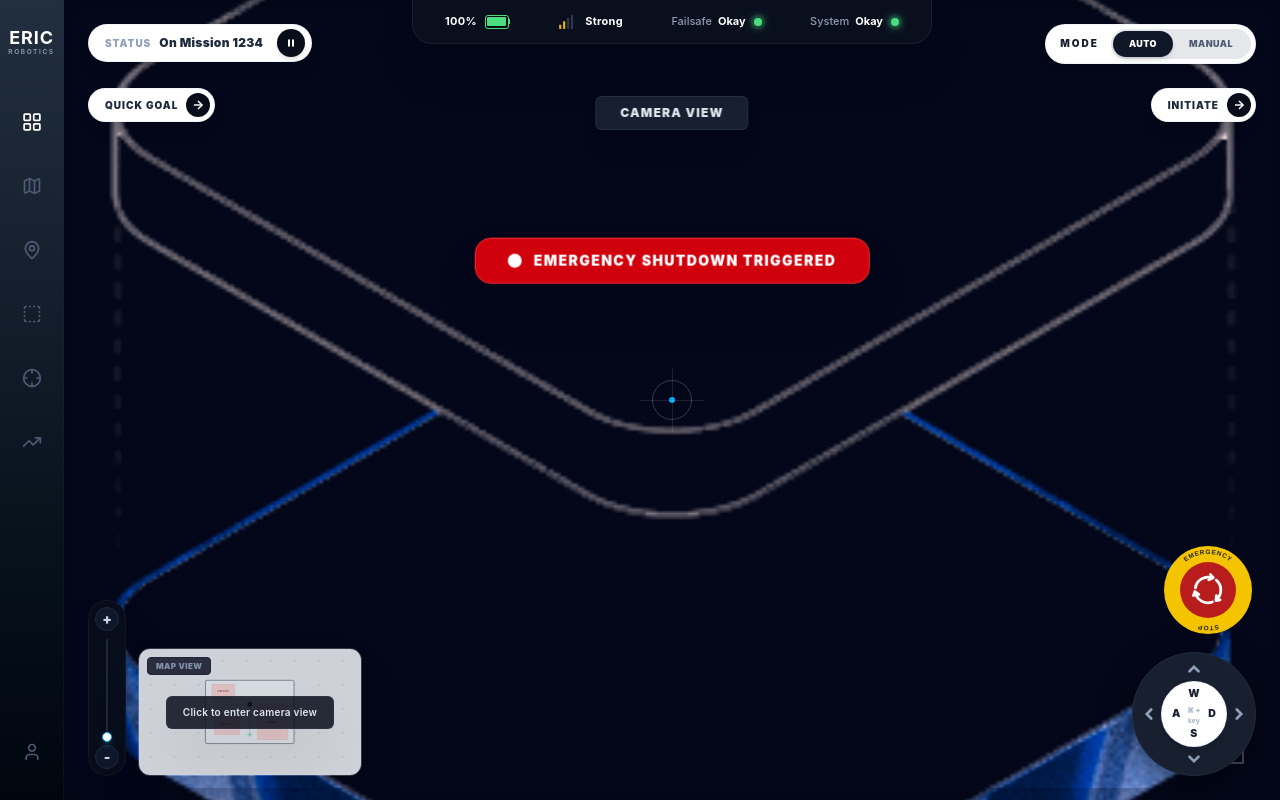
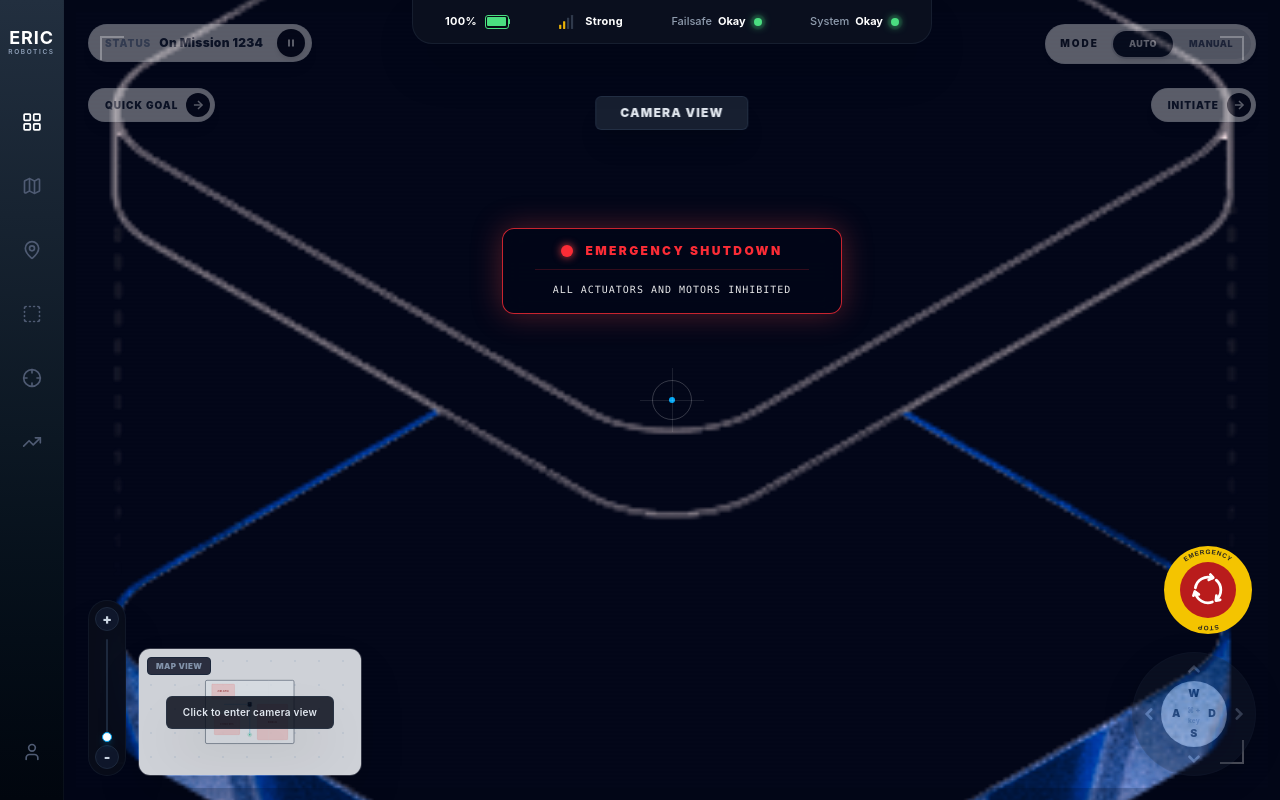
Before and after one commit to renolddickson/FSD_Assignment, a React (Vite) app: page / in a window 1280 px wide. Both pictures are taken after a click on the button "EMERGENCY STOP". Built offline with nearby package versions, Linux system fonts and the light colour scheme.

Commit message:
feat: implement interactive DpadController, MainViewport, QuickActions, and Topbar components for robotic system control

```diff
--- a/src/components/DpadController.tsx
+++ b/src/components/DpadController.tsx
@@ -2,9 +2,10 @@ import { useEffect, useState } from "react";
 
 interface DpadControllerProps {
   onDirectionChange?: (direction: string | null) => void;
+  disabled?: boolean;
 }
 
-export const DpadController = ({ onDirectionChange }: DpadControllerProps) => {
+export const DpadController = ({ onDirectionChange, disabled }: DpadControllerProps) => {
   const [activeKeys, setActiveKeys] = useState<{ [key: string]: boolean }>({
     w: false,
     a: false,
@@ -13,6 +14,12 @@ export const DpadController = ({ onDirectionChange }: DpadControllerProps) => {
   });
 
   useEffect(() => {
+    if (disabled) {
+      setActiveKeys({ w: false, a: false, s: false, d: false });
+      if (onDirectionChange) onDirectionChange(null);
+      return;
+    }
+
     const handleKeyDown = (e: KeyboardEvent) => {
       const key = e.key.toLowerCase();
       if (["w", "a", "s", "d"].includes(key)) {
@@ -50,25 +57,30 @@ export const DpadController = ({ onDirectionChange }: DpadControllerProps) => {
       window.removeEventListener("keydown", handleKeyDown);
       window.removeEventListener("keyup", handleKeyUp);
     };
-  }, [onDirectionChange]);
+  }, [onDirectionChange, disabled]);
 
   const handleMouseDown = (key: string) => {
+    if (disabled) return;
     setActiveKeys((prev) => ({ ...prev, [key]: true }));
     if (onDirectionChange) onDirectionChange(key);
   };
 
   const handleMouseUp = (key: string) => {
+    if (disabled) return;
     setActiveKeys((prev) => ({ ...prev, [key]: false }));
     if (onDirectionChange) onDirectionChange(null);
   };
 
   return (
-    <div className="absolute right-6 bottom-6 select-none z-30 flex items-center justify-center">
+    <div className={`absolute right-6 bottom-6 select-none z-30 flex items-center justify-center transition-all duration-300 ${
+      disabled ? "opacity-35 pointer-events-none cursor-not-allowed" : ""
+    }`}>
       {/* Outer Dark Circular Steer Dial */}
       <div className="relative w-[124px] h-[124px] bg-[#182030] rounded-full shadow-[0_8px_30px_rgb(0,0,0,0.5)] flex items-center justify-center border border-slate-700/30">
 
         {/* Clickable Outer Top Chevron segment */}
         <button
+          disabled={disabled}
           onMouseDown={() => handleMouseDown("w")}
           onMouseUp={() => handleMouseUp("w")}
           onMouseLeave={() => handleMouseUp("w")}
@@ -86,6 +98,7 @@ export const DpadController = ({ onDirectionChange }: DpadControllerProps) => {
 
         {/* Clickable Outer Bottom Chevron segment */}
         <button
+          disabled={disabled}
           onMouseDown={() => handleMouseDown("s")}
           onMouseUp={() => handleMouseUp("s")}
           onMouseLeave={() => handleMouseUp("s")}
@@ -103,6 +116,7 @@ export const DpadController = ({ onDirectionChange }: DpadControllerProps) => {
 
         {/* Clickable Outer Left Chevron segment */}
         <button
+          disabled={disabled}
           onMouseDown={() => handleMouseDown("a")}
           onMouseUp={() => handleMouseUp("a")}
           onMouseLeave={() => handleMouseUp("a")}
@@ -120,6 +134,7 @@ export const DpadController = ({ onDirectionChange }: DpadControllerProps) => {
 
         {/* Clickable Outer Right Chevron segment */}
         <button
+          disabled={disabled}
           onMouseDown={() => handleMouseDown("d")}
           onMouseUp={() => handleMouseUp("d")}
           onMouseLeave={() => handleMouseUp("d")}
--- a/src/components/MainViewport.tsx
+++ b/src/components/MainViewport.tsx
@@ -63,13 +63,19 @@ export const MainViewport = () => {
 
               {/* Emergency Stopped Overlay banner */}
               {isEmergencyStopped && (
-                <div className="absolute top-1/3 left-1/2 -translate-x-1/2 -translate-y-1/2 px-8 py-3 bg-red-600/90 backdrop-blur-md border border-red-500 rounded-2xl animate-bounce shadow-2xl flex items-center gap-3">
-                  <span className="relative flex h-3.5 w-3.5">
-                    <span className="animate-ping absolute inline-flex h-full w-full rounded-full bg-white opacity-75"></span>
-                    <span className="relative inline-flex rounded-full h-3.5 w-3.5 bg-white"></span>
-                  </span>
-                  <span className="text-white text-sm font-black tracking-widest uppercase">
-                    EMERGENCY SHUTDOWN TRIGGERED
+                <div className="absolute top-1/3 left-1/2 -translate-x-1/2 -translate-y-1/2 px-8 py-4 bg-slate-950/85 backdrop-blur-md border border-red-500/80 rounded-xl shadow-[0_0_30px_rgba(239,68,68,0.35)] flex flex-col items-center gap-2 select-none min-w-[340px]">
+                  <div className="flex items-center gap-3">
+                    <span className="relative flex h-3 w-3">
+                      <span className="animate-ping absolute inline-flex h-full w-full rounded-full bg-red-500 opacity-75"></span>
+                      <span className="relative inline-flex rounded-full h-3 w-3 bg-red-500 shadow-[0_0_8px_#EF4444]"></span>
+                    </span>
+                    <span className="text-red-500 text-xs font-black tracking-[0.2em] uppercase leading-none">
+                      EMERGENCY SHUTDOWN
+                    </span>
+                  </div>
+                  <div className="w-full h-[1px] bg-red-500/20 my-1" />
+                  <span className="text-white text-[10px] font-mono tracking-widest uppercase opacity-90 text-center">
+                    ALL ACTUATORS AND MOTORS INHIBITED
                   </span>
                 </div>
               )}
@@ -192,6 +198,7 @@ export const MainViewport = () => {
         onModeChange={setMode}
         isMissionPaused={isMissionPaused}
         onPauseToggle={() => setIsMissionPaused((prev) => !prev)}
+        disabled={isEmergencyStopped}
       />
 
       {/* 1.5. Pressed Top Telemetry Panel */}
@@ -206,6 +213,7 @@ export const MainViewport = () => {
       <QuickActions
         onQuickGoal={() => alert("Quick Goal trigger activated")}
         onInitiate={() => alert("Initiate procedure activated")}
+        disabled={isEmergencyStopped}
       />
 
       {/* 4. Active Background Layer */}
@@ -224,7 +232,10 @@ export const MainViewport = () => {
       <EmergencyStop onStop={handleEmergencyStop} isTriggered={isEmergencyStopped} />
 
       {/* 7. Directional Dpad Steer Panel */}
-      <DpadController onDirectionChange={setActiveDirection} />
+      <DpadController
+        onDirectionChange={setActiveDirection}
+        disabled={mode === "auto" || isEmergencyStopped}
+      />
     </main>
   );
 };
--- a/src/components/QuickActions.tsx
+++ b/src/components/QuickActions.tsx
@@ -1,15 +1,21 @@
 interface QuickActionsProps {
   onQuickGoal: () => void;
   onInitiate: () => void;
+  disabled?: boolean;
 }
 
-export const QuickActions = ({ onQuickGoal, onInitiate }: QuickActionsProps) => {
+export const QuickActions = ({ onQuickGoal, onInitiate, disabled }: QuickActionsProps) => {
   return (
-    <div className="absolute top-[88px] left-6 right-6 flex items-center justify-between z-30 pointer-events-none select-none">
+    <div className={`absolute top-[88px] left-6 right-6 flex items-center justify-between z-30 pointer-events-none select-none transition-all duration-300 ${
+      disabled ? "opacity-35" : ""
+    }`}>
       {/* Left Quick Goal */}
       <button
         onClick={onQuickGoal}
-        className="pointer-events-auto flex items-center gap-2 p-1 bg-white border border-slate-200/50 rounded-full shadow-lg pl-4 pr-1 hover:shadow-xl active:scale-98 transition-all group cursor-pointer"
+        disabled={disabled}
+        className={`pointer-events-auto flex items-center gap-2 p-1 bg-white border border-slate-200/50 rounded-full shadow-lg pl-4 pr-1 hover:shadow-xl active:scale-98 transition-all group cursor-pointer ${
+          disabled ? "pointer-events-none cursor-not-allowed" : ""
+        }`}
       >
         <span className="text-[10px] font-black tracking-widest text-slate-800 uppercase">
           Quick Goal
@@ -25,7 +31,10 @@ export const QuickActions = ({ onQuickGoal, onInitiate }: QuickActionsProps) =>
       {/* Right Initiate */}
       <button
         onClick={onInitiate}
-        className="pointer-events-auto flex items-center gap-2 p-1 bg-white border border-slate-200/50 rounded-full shadow-lg pl-4 pr-1 hover:shadow-xl active:scale-98 transition-all group cursor-pointer"
+        disabled={disabled}
+        className={`pointer-events-auto flex items-center gap-2 p-1 bg-white border border-slate-200/50 rounded-full shadow-lg pl-4 pr-1 hover:shadow-xl active:scale-98 transition-all group cursor-pointer ${
+          disabled ? "pointer-events-none cursor-not-allowed" : ""
+        }`}
       >
         <span className="text-[10px] font-black tracking-widest text-slate-800 uppercase">
           Initiate
--- a/src/components/Topbar.tsx
+++ b/src/components/Topbar.tsx
@@ -5,6 +5,7 @@ interface TopbarProps {
   onModeChange: (mode: "auto" | "manual") => void;
   isMissionPaused: boolean;
   onPauseToggle: () => void;
+  disabled?: boolean;
 }
 
 export const Topbar = ({
@@ -12,11 +13,14 @@ export const Topbar = ({
   onModeChange,
   isMissionPaused,
   onPauseToggle,
+  disabled,
 }: TopbarProps) => {
   return (
     <header className="absolute top-0 left-0 right-0 p-6 flex items-start justify-between z-40 pointer-events-none select-none">
       {/* Left: Mission Status Pill */}
-      <div className="flex items-center gap-1.5 p-1 bg-white border border-slate-200/50 rounded-full shadow-lg pointer-events-auto pl-4 pr-1.5">
+      <div className={`flex items-center gap-1.5 p-1 bg-white border border-slate-200/50 rounded-full shadow-lg pointer-events-auto pl-4 pr-1.5 transition-all duration-300 ${
+        disabled ? "opacity-35 pointer-events-none" : ""
+      }`}>
         <div className="flex items-center gap-2">
           <span className="text-[10px] font-black tracking-widest text-slate-400 uppercase">
             Status
@@ -27,6 +31,7 @@ export const Topbar = ({
         </div>
         <button
           onClick={onPauseToggle}
+          disabled={disabled}
           title={isMissionPaused ? "Resume Mission" : "Pause Mission"}
           className="w-7 h-7 bg-[#090D1A] rounded-full flex items-center justify-center text-white cursor-pointer hover:bg-slate-800 active:scale-95 transition-all shadow-md ml-2"
         >
@@ -45,7 +50,9 @@ export const Topbar = ({
       </div>
 
       {/* Right: Mode Selector */}
-      <div className="pointer-events-auto">
+      <div className={`pointer-events-auto transition-all duration-300 ${
+        disabled ? "opacity-35 pointer-events-none" : ""
+      }`}>
         <ModeSelector mode={mode} onModeChange={onModeChange} />
       </div>
     </header>
```
